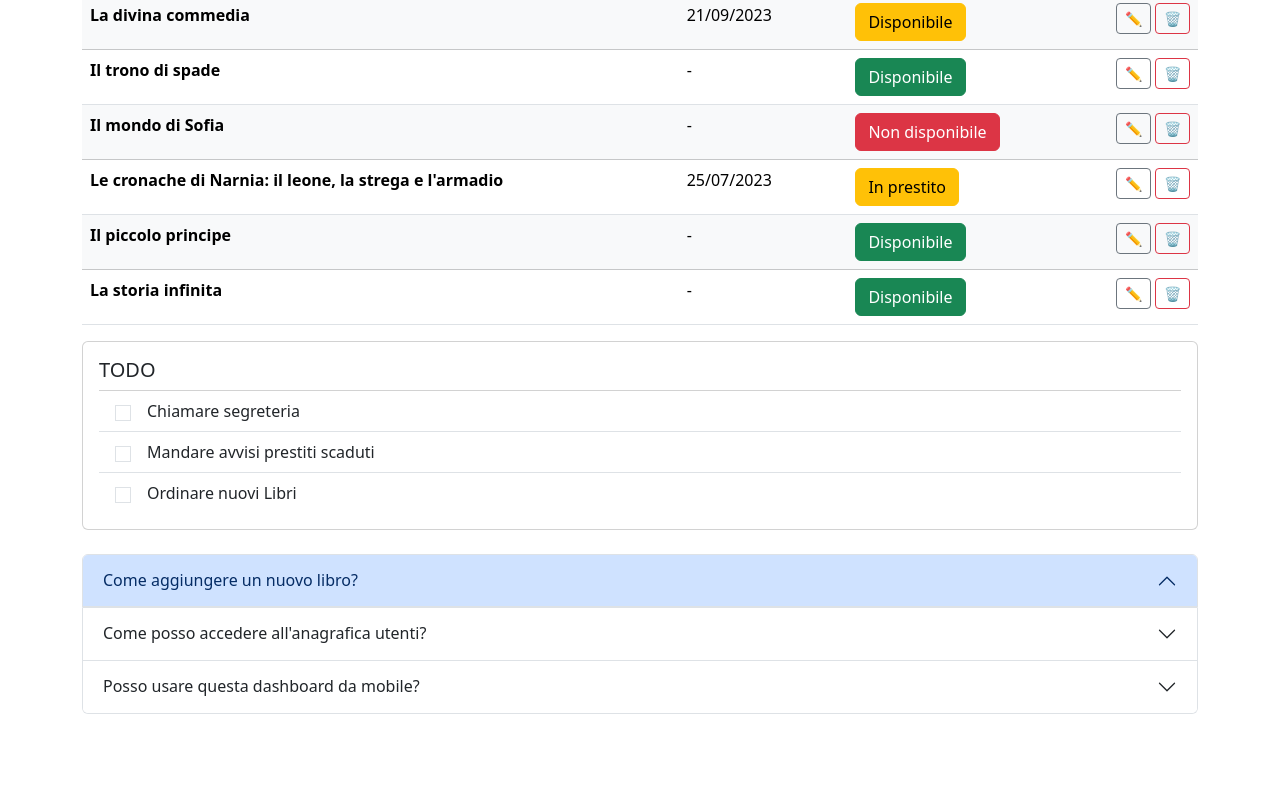
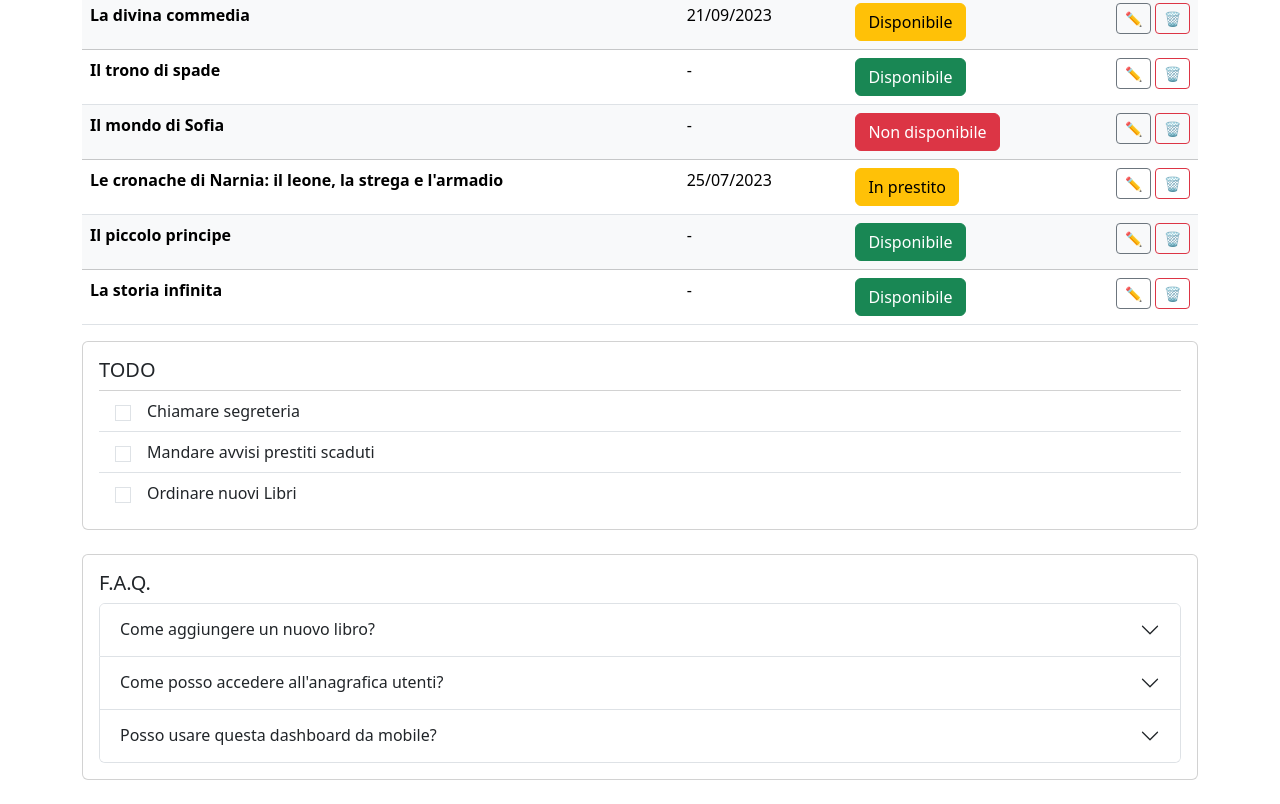
Before and after one commit to maisdesign/html-css-bootstrap-dashboard, a plain HTML site: page index.html in a window 1280 px wide. Shown: the part 524-1328 px from the top of the page. Before the commit the page ends 1262 px from the top, so only its background shows below. Drawn offline with nearby package versions, Linux system fonts and the light colour scheme.

Commit message:
Enhance FAQ section with card layout and improved accordion functionality

```diff
--- a/index.html
+++ b/index.html
@@ -197,10 +197,13 @@
   </div>
 
   <!-- Accordion Zone -->
-   <div class="accordion" id="faqAccordion">
+   <div class="card card-body mb-4">
+    <h5 class="card-title">F.A.Q.</h5>
+    <div class="accordion" id="faqAccordion">
+
   <div class="accordion-item">
     <h2 class="accordion-header">
-      <button class="accordion-button" type="button" data-bs-toggle="collapse" data-bs-target="#collapseOne" aria-expanded="true" aria-controls="collapseOne">
+      <button class="accordion-button collapsed" type="button" data-bs-toggle="collapse" data-bs-target="#collapseOne" aria-expanded="false" aria-controls="collapseOne">
         Come aggiungere un nuovo libro?
       </button>
     </h2>
@@ -247,6 +250,7 @@ Do you see any Teletubbies in here? Do you see a slender plastic tag clipped to
     </div>
   </div>
 </div>
+</div>
     </div><!-- .container -->
   <script src="https://cdn.jsdelivr.net/npm/bootstrap@5.3.2/dist/js/bootstrap.bundle.min.js"
     integrity="sha384-C6RzsynM9kWDrMNeT87bh95OGNyZPhcTNXj1NW7RuBCsyN/o0jlpcV8Qyq46cDfL"
```
